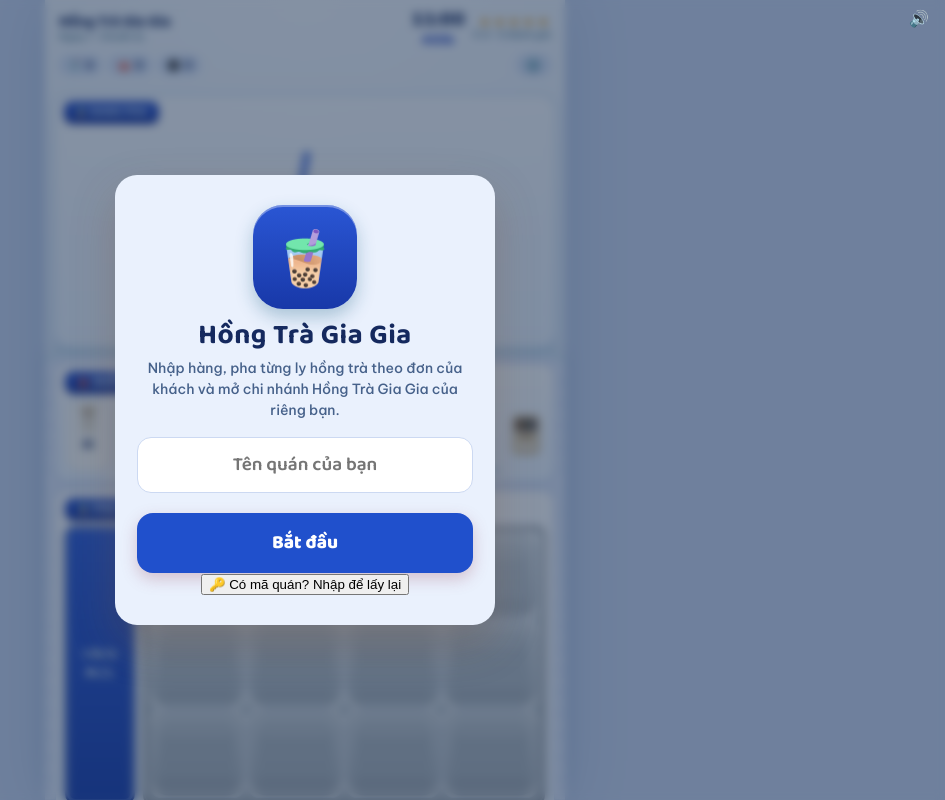
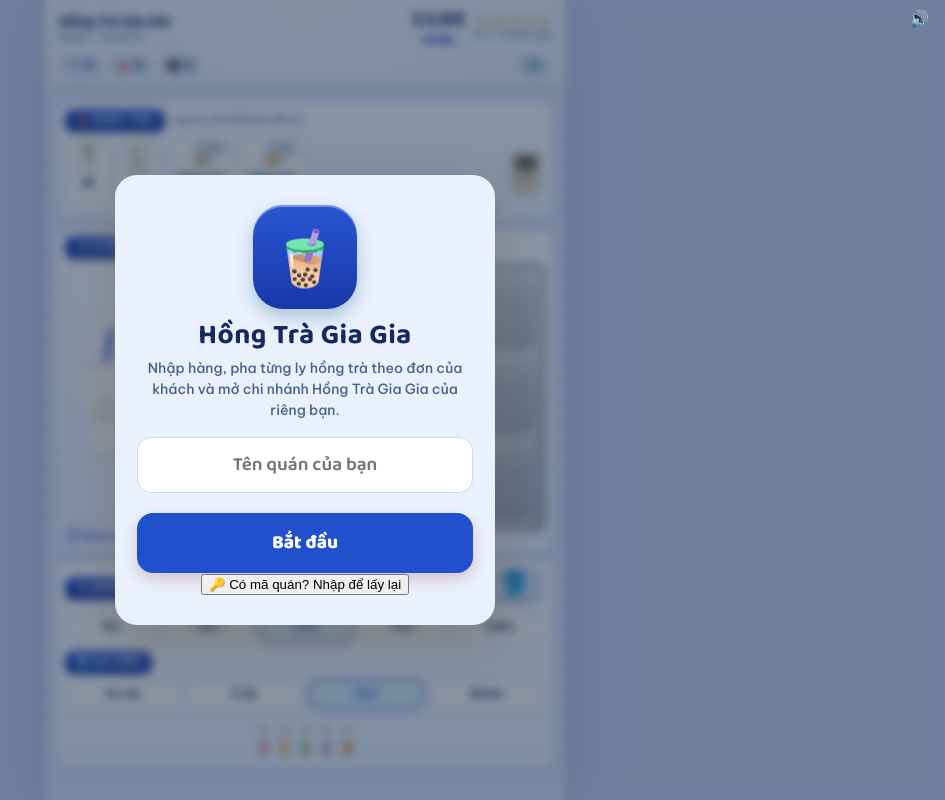
Before and after one commit to mypacksoft/tiem-tra, a plain HTML site: page index.html in a window 1280 px wide. Shown: the whole page, without its empty margins (335-1280 px from the left). Drawn offline with Linux system fonts and the light colour scheme.

Commit message:
Doi ly xuong cot ben canh khay topping, bo khung DANG PHA tren, quay chiem het cho trong

```diff
--- a/index.html
+++ b/index.html
@@ -98,7 +98,7 @@
   .pourHint{font-size:10px; color:var(--teal); font-weight:800;}
 
   /* builder */
-  #counter{flex:none; border-top:2px solid #9fd0e4; background-color:#dde6fa; background-image:repeating-linear-gradient(0deg,rgba(90,130,180,.08) 0 1px,transparent 1px 21px),repeating-linear-gradient(0deg,rgba(255,255,255,.16) 0 20px,rgba(90,130,180,.07) 20px 22px); border-radius:18px 18px 0 0; padding:9px 10px 12px; overflow-y:auto; max-height:56vh; box-shadow:0 -5px 18px rgba(50,90,140,.14), inset 0 2px 0 rgba(255,255,255,.6); display:flex; flex-direction:column; gap:8px;}
+  #counter{flex:1; min-height:0; border-top:2px solid #9fd0e4; background-color:#dde6fa; background-image:repeating-linear-gradient(0deg,rgba(90,130,180,.08) 0 1px,transparent 1px 21px),repeating-linear-gradient(0deg,rgba(255,255,255,.16) 0 20px,rgba(90,130,180,.07) 20px 22px); border-radius:18px 18px 0 0; padding:9px 10px 12px; overflow-y:auto; box-shadow:0 -5px 18px rgba(50,90,140,.14), inset 0 2px 0 rgba(255,255,255,.6); display:flex; flex-direction:column; gap:8px;}
   .cboard{background:linear-gradient(#ffffff,#eef6ff); border:1.5px solid #ccd9f2; border-radius:14px; padding:7px 9px 9px; box-shadow:0 2px 7px rgba(50,90,140,.12), inset 0 1px 0 rgba(255,255,255,.7);}
   .cLabel{display:flex; align-items:center; gap:7px; margin-bottom:7px; flex-wrap:wrap;}
   .plaque{display:inline-block; background:linear-gradient(#2a56d4,#1838a8); color:#f0fbff; border:1.5px solid #142e8e; border-radius:8px; padding:3px 11px; font-size:10px; font-weight:800; letter-spacing:.6px; text-transform:uppercase; box-shadow:0 2px 0 #102682, inset 0 1px 0 rgba(255,255,255,.35); white-space:nowrap; text-shadow:0 1px 1px rgba(10,60,85,.45);}
@@ -114,6 +114,7 @@
   .plRow{display:flex; gap:8px; align-items:stretch;}
   .woodBoard{flex:none; width:70px; background:linear-gradient(#2f5cda,#1a3fae); border:2px solid #15318f; border-radius:10px; display:flex; flex-direction:column; align-items:center; justify-content:center; gap:2px; color:#f0fbff; font-weight:800; font-size:11px; text-align:center; box-shadow:inset 0 0 0 3px rgba(224,244,255,.22), 0 2px 5px rgba(20,90,125,.25); text-shadow:0 1px 1px rgba(10,60,85,.5); padding:4px;}
   .woodBoard b{font-size:14px; font-family:"Baloo 2";}
+  .cupCol{flex:none; width:88px; display:flex; flex-direction:column; align-items:center; justify-content:center; gap:2px; background:linear-gradient(#ffffff,#eef3fe); border:1.5px solid var(--line); border-radius:12px; padding:8px 4px; box-shadow:inset 0 1px 0 rgba(255,255,255,.7);}
   .trayGrid{flex:1; display:grid; grid-template-columns:repeat(4,1fr); gap:2px;}
   .bottleRow{display:flex; gap:6px; justify-content:center; margin-top:8px; padding-top:6px; border-top:1px dashed #ccd9f2;}
   .teaBar .opt.sel{border-color:var(--teal); background:#e1edfb; box-shadow:0 0 0 2px rgba(47,134,207,.28);}
@@ -239,20 +240,6 @@
     <button class="chip gear" id="gearBtn" title="Cài đặt">⚙️</button>
   </div>
   <div id="slots"></div>
-  <div id="stage">
-    <span class="stageTag">🧋 ĐANG PHA</span>
-    <img id="mascot" src="assets/pobo_idle.png" alt="Pobo">
-    <div class="cupBox">
-      <div class="straw"></div>
-      <div class="cup" id="cup">
-        <div class="liquid" id="liquid"></div>
-        <div class="mark" id="mark"></div>
-        <div class="pearls" id="pearls"></div>
-        <div class="empty" id="cupEmpty">Chưa chọn ly</div>
-      </div>
-      <div class="pourHint" id="pourHint"></div>
-    </div>
-  </div>
   <div id="counter">
     <div class="cboard">
       <div class="cLabel"><span class="plaque">🫖 Quầy trà</span><span class="cHint">chọn ly rồi GIỮ bình để rót</span></div>
@@ -263,11 +250,20 @@
       </div>
     </div>
     <div class="cboard">
-      <div class="cLabel"><span class="plaque">🧋 Pha ly — topping</span></div>
+      <div class="cLabel"><span class="plaque">🧋 Ly đang pha — topping</span></div>
       <div class="plRow">
-        <div class="woodBoard"><span>Lấy ly</span><b>M / L</b></div>
+        <div class="cupCol">
+          <div class="straw"></div>
+          <div class="cup" id="cup">
+            <div class="liquid" id="liquid"></div>
+            <div class="mark" id="mark"></div>
+            <div class="pearls" id="pearls"></div>
+            <div class="empty" id="cupEmpty">Chưa chọn ly</div>
+          </div>
+        </div>
         <div class="trayGrid" id="optTop"></div>
       </div>
+      <div class="pourHint" id="pourHint"></div>
     </div>
     <div class="cboard">
       <div class="cLabel"><span class="plaque">🍬 Nước đường</span><button class="bucket" id="clearBtn" title="Đổ bỏ ly, pha lại" style="margin-left:auto">🪣<span>Đổ bỏ</span></button></div>
```
